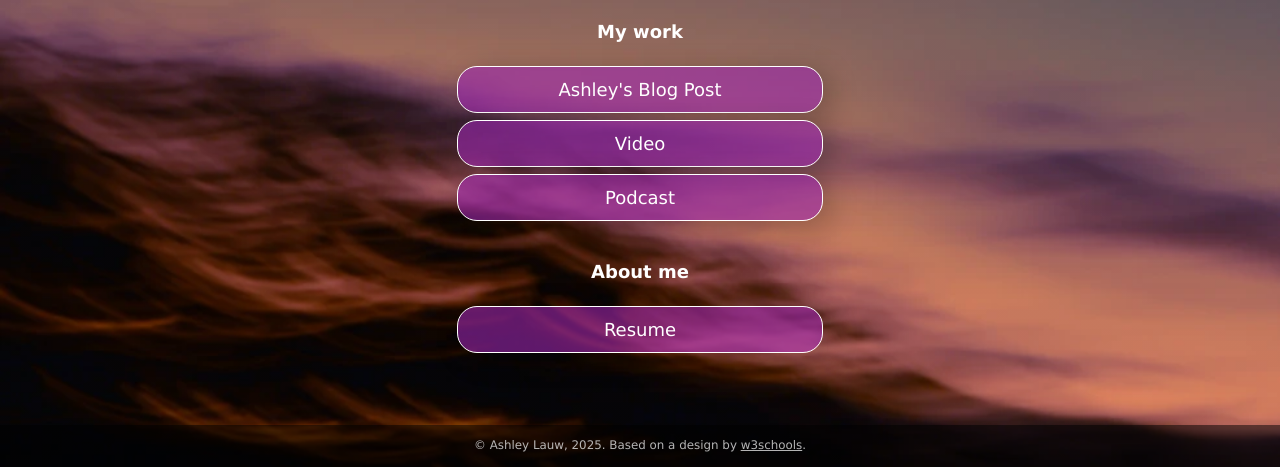
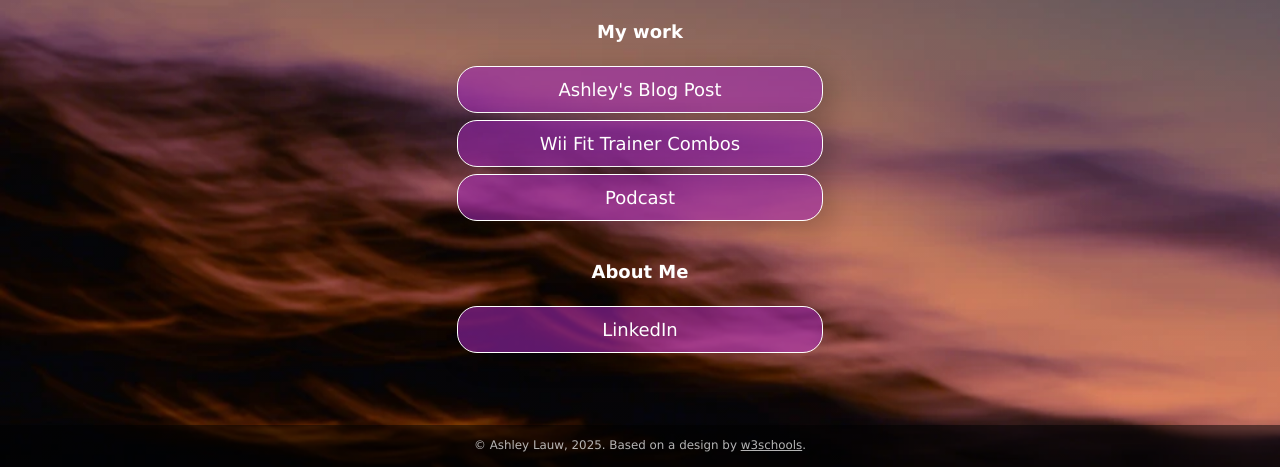
Before and after one commit to ashleylauw/ashleylauw.github.io, a plain HTML site: page index.html in a window 1280 px wide. Shown: the part 333-800 px from the top of the page. Drawn offline with Linux system fonts and the light colour scheme.

Commit message:
Add Website Content

```diff
--- a/index.html
+++ b/index.html
@@ -34,12 +34,12 @@
         </div>
       </div>
 
-      <div class="button toggle">Video</div>
+      <div class="button toggle">Wii Fit Trainer Combos</div>
       <div class="slidedown">
         <div class="description">
           <h2>Video title</h2>
-          <p>Add a short but appealing description of your video.</p>
-          <a href="#" class="external-link" target="_blank">Watch</a>
+          <p>Watch some of Wii Fit trainer's coolest bread and butter combos!</p>
+          <a href="https://www.youtube.com/watch?v=4c86aMWIqtM" class="external-link" target="_blank">Watch</a>
         </div>
       </div>
 
@@ -47,7 +47,7 @@
       <div class="slidedown">
         <div class="description">
           <h2>Podcast title</h2>
-          <p>Add a short but appealing description of your podcast</p>
+          <p>Listen to our podcast giving VT freshmen some tips about campus life.</p>
           <a href="#" class="external-link" target="_blank">Listen</a>
         </div>
       </div>
@@ -55,11 +55,11 @@
 
     <!-- Replace # with PDF from Google Docs, or replace the entire section with whatever you want. Or delete it! Or add another section below it!-->
     <div class="section-header">
-      <h1>About me</h1>
+      <h1>About Me</h1>
     </div>
 
     <div class="links-container">
-      <a href="https://drive.google.com" class="button" target="_blank">Resume</a>
+      <a href="https://www.linkedin.com/in/ashley-lauw-b61a79289/" class="button" target="_blank">LinkedIn</a>
     </div>
 
   </div>
```
